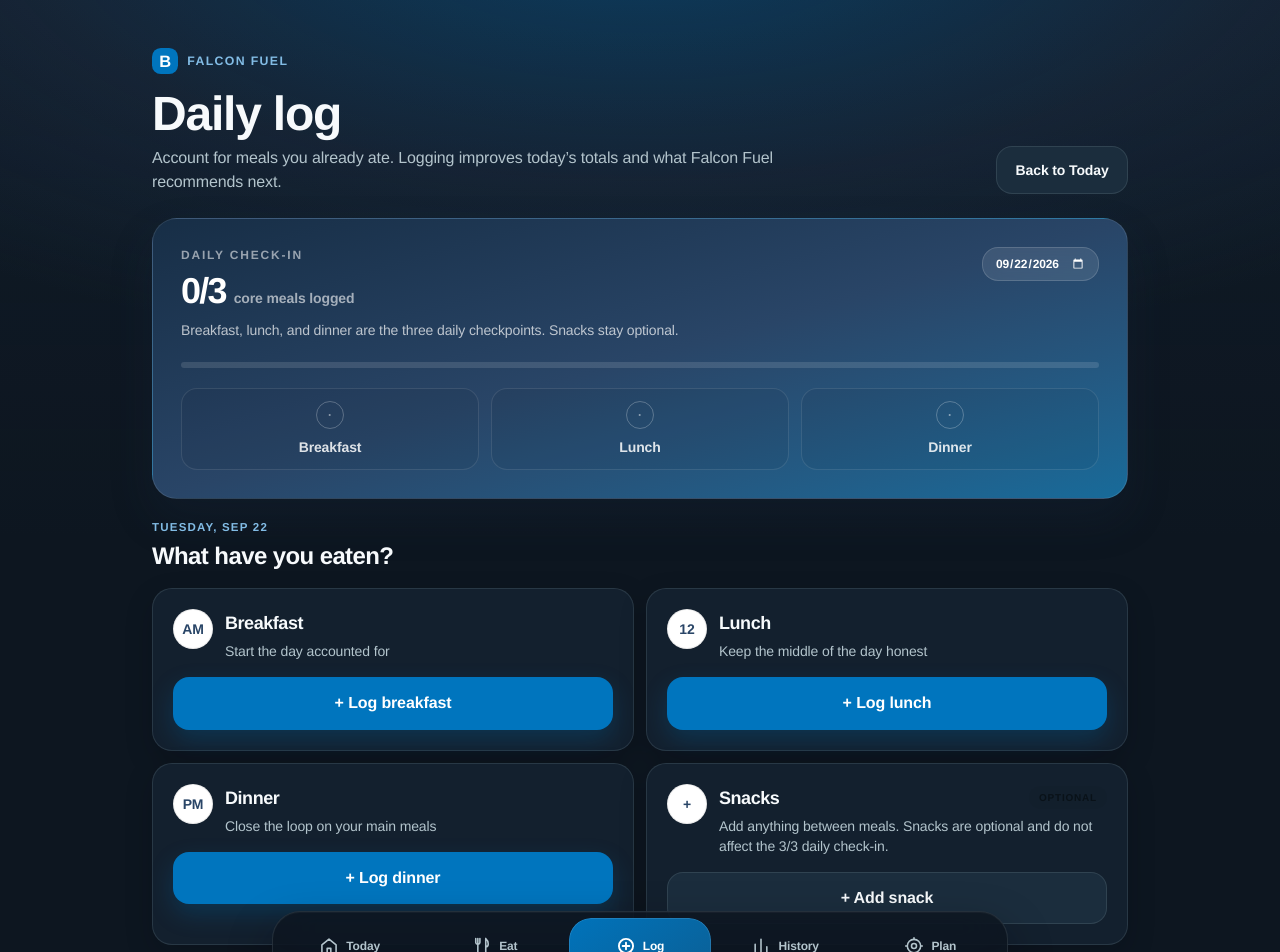
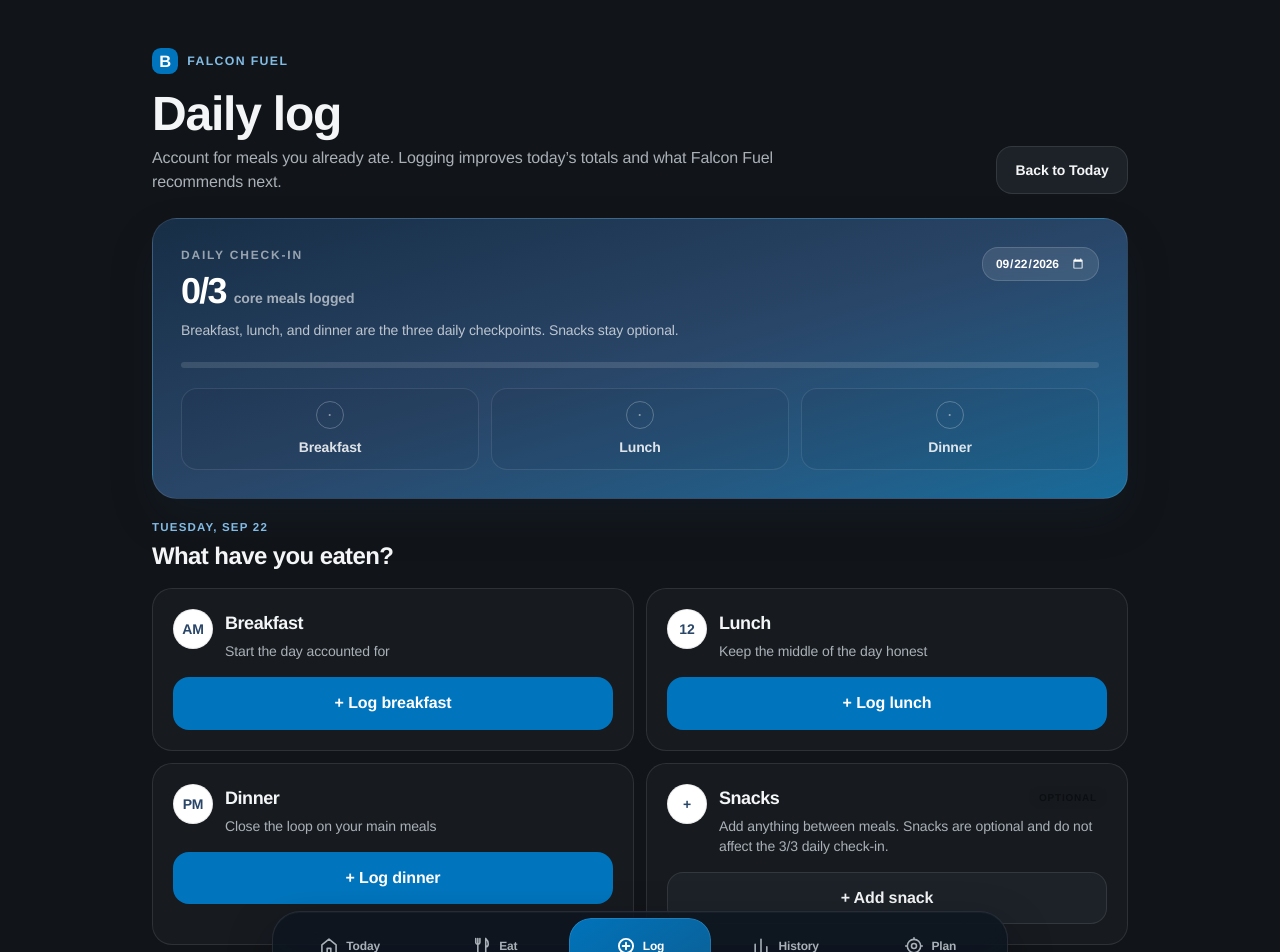
Before and after one commit to JamoV18/Bentley-Fuel, a Next.js app: page /log-meal in a window 1280 px wide. Shown: the top 952 px of the page. Built offline with nearby package versions, Linux system fonts and the light colour scheme.

Commit message:
Refine dark theme to matte paper feel

```diff
--- a/src/app/design-system.css
+++ b/src/app/design-system.css
@@ -1,6 +1,6 @@
 /* Falcon Fuel Global Design System v1
-   MyFitnessPal atmosphere + Lifesum restraint + Uber card discipline,
-   grounded in Bentley University's palette.
+   Bentley identity with a matte, low-chroma product environment.
+   Color should behave like ink on paper, not as the paper itself.
 */
 
 :root {
@@ -17,33 +17,33 @@
   --ff-brand-orange: #f79e31;
   --ff-brand-coral: #fd6f50;
 
-  /* Default dark theme */
-  --ff-canvas: #0d1620;
-  --ff-surface: #142230;
-  --ff-surface-elevated: #1b2d3d;
-  --ff-surface-strong: #22384a;
-  --ff-text-primary: #f7fafc;
-  --ff-text-secondary: #b3c4cc;
-  --ff-text-tertiary: #7b858f;
-  --ff-divider: rgba(179, 196, 204, 0.14);
+  /* Default dark theme: matte paper, intentionally low-chroma. */
+  --ff-canvas: #111418;
+  --ff-surface: #171b20;
+  --ff-surface-elevated: #1c2228;
+  --ff-surface-strong: #242b32;
+  --ff-text-primary: #f4f5f6;
+  --ff-text-secondary: #a9b0b7;
+  --ff-text-tertiary: #747e87;
+  --ff-divider: rgba(244, 245, 246, 0.10);
 
   /* Compatibility aliases: existing screens inherit the new system now. */
   --background: var(--ff-canvas);
   --foreground: var(--ff-text-primary);
-  --brand-950: #10283a;
+  --brand-950: #141a20;
   --brand-900: var(--ff-brand-dark);
   --brand-800: #0b639b;
   --brand-700: var(--ff-brand-blue);
   --brand-600: #168bd0;
-  --brand-100: rgba(130, 188, 229, 0.18);
-  --brand-50: rgba(130, 188, 229, 0.10);
+  --brand-100: rgba(130, 188, 229, 0.16);
+  --brand-50: rgba(130, 188, 229, 0.08);
   --cream: var(--ff-canvas);
-  --surface: rgba(20, 34, 48, 0.94);
+  --surface: rgba(23, 27, 32, 0.97);
   --surface-solid: var(--ff-surface);
   --line: var(--ff-divider);
   --muted: var(--ff-text-secondary);
-  --shadow: 0 18px 44px rgba(2, 10, 18, 0.30), 0 2px 8px rgba(2, 10, 18, 0.18);
-  --shadow-soft: 0 10px 28px rgba(2, 10, 18, 0.20);
+  --shadow: 0 12px 30px rgba(0, 0, 0, 0.18);
+  --shadow-soft: 0 6px 18px rgba(0, 0, 0, 0.14);
 
   /* Spacing */
   --ff-space-1: 4px;
@@ -96,14 +96,14 @@
 
 [data-theme="light"] {
   color-scheme: light;
-  --ff-canvas: #f4f8fb;
+  --ff-canvas: #f6f6f4;
   --ff-surface: #ffffff;
-  --ff-surface-elevated: #eaf1f5;
-  --ff-surface-strong: #dde8ef;
-  --ff-text-primary: #203247;
-  --ff-text-secondary: #5e7080;
+  --ff-surface-elevated: #eff1f2;
+  --ff-surface-strong: #e7e9eb;
+  --ff-text-primary: #171b20;
+  --ff-text-secondary: #626b73;
   --ff-text-tertiary: #7b858f;
-  --ff-divider: rgba(41, 69, 103, 0.12);
+  --ff-divider: rgba(23, 27, 32, 0.11);
 
   --background: var(--ff-canvas);
   --foreground: var(--ff-text-primary);
@@ -114,13 +114,13 @@
   --brand-600: #168bd0;
   --brand-100: #dceef9;
   --brand-50: #edf6fc;
-  --cream: #f8fbfd;
-  --surface: rgba(255, 255, 255, 0.94);
+  --cream: #f8f8f6;
+  --surface: rgba(255, 255, 255, 0.97);
   --surface-solid: #ffffff;
   --line: var(--ff-divider);
   --muted: var(--ff-text-secondary);
-  --shadow: 0 14px 38px rgba(32, 50, 71, 0.10), 0 2px 8px rgba(32, 50, 71, 0.05);
-  --shadow-soft: 0 8px 24px rgba(32, 50, 71, 0.07);
+  --shadow: 0 10px 26px rgba(23, 27, 32, 0.08);
+  --shadow-soft: 0 5px 16px rgba(23, 27, 32, 0.06);
 }
 
 html,
@@ -130,25 +130,20 @@ body {
   font-family: var(--ff-font-sans);
 }
 
+/* The canvas is matte. Brand color appears in content and interaction, not as a chromatic wash. */
 body {
   min-height: 100dvh;
-  background:
-    radial-gradient(115% 62% at 50% -8%, rgba(0, 117, 190, 0.38) 0%, rgba(41, 69, 103, 0.23) 42%, transparent 72%),
-    linear-gradient(180deg, rgba(41, 69, 103, 0.10) 0%, transparent 34rem),
-    var(--ff-canvas);
+  background: var(--ff-canvas);
 }
 
 [data-theme="light"] body {
-  background:
-    radial-gradient(115% 58% at 50% -8%, rgba(130, 188, 229, 0.34) 0%, rgba(0, 117, 190, 0.10) 44%, transparent 72%),
-    var(--ff-canvas);
+  background: var(--ff-canvas);
 }
 
-/* Remove the old decorative grid. The environment should feel atmospheric, not technical. */
 body::before { display: none; }
 
 ::selection {
-  background: rgba(130, 188, 229, 0.40);
+  background: rgba(130, 188, 229, 0.34);
   color: var(--ff-text-primary);
 }
 
@@ -173,7 +168,6 @@ h1 { font-weight: 700; }
 h2,
 h3 { font-weight: 600; }
 
-/* Important numbers should feel prominent without becoming technical. */
 .ff-metric,
 .progress-ring,
 .nutrition-hero [data-metric] {
@@ -186,13 +180,12 @@ h3 { font-weight: 600; }
   border-radius: var(--ff-radius-button);
   background: var(--ff-brand-blue);
   color: #fff;
-  box-shadow: 0 10px 24px rgba(0, 117, 190, 0.24);
-  transition: transform var(--ff-motion-fast) var(--ff-ease-out), box-shadow var(--ff-motion-fast) var(--ff-ease-out), filter var(--ff-motion-fast) ease;
+  box-shadow: none;
+  transition: transform var(--ff-motion-fast) var(--ff-ease-out), background var(--ff-motion-fast) var(--ff-ease-out), filter var(--ff-motion-fast) ease;
 }
 .primary:hover {
   filter: brightness(1.06);
   transform: translateY(-1px);
-  box-shadow: 0 14px 28px rgba(0, 117, 190, 0.28);
 }
 .primary:active { transform: translateY(0) scale(0.99); }
 
@@ -210,34 +203,34 @@ h3 { font-weight: 600; }
 .secondary:hover,
 .choice:hover,
 .chip:hover {
-  border-color: rgba(130, 188, 229, 0.42);
+  border-color: rgba(130, 188, 229, 0.32);
   background: var(--ff-surface-strong);
 }
 
 .choice[data-selected="true"],
 .chip[data-selected="true"] {
-  border-color: rgba(130, 188, 229, 0.70);
-  background: rgba(0, 117, 190, 0.18);
+  border-color: rgba(0, 117, 190, 0.62);
+  background: rgba(0, 117, 190, 0.14);
   color: var(--ff-text-primary);
-  box-shadow: inset 0 0 0 1px rgba(130, 188, 229, 0.20);
+  box-shadow: none;
 }
 
 .field input:focus,
 .field select:focus {
   border-color: var(--ff-brand-blue);
-  box-shadow: 0 0 0 4px rgba(0, 117, 190, 0.14);
+  box-shadow: 0 0 0 3px rgba(0, 117, 190, 0.12);
 }
 
-/* Cards: ordinary surfaces are quiet; emphasis is earned. */
+/* Cards: solid matte surfaces; emphasis comes from hierarchy, not glow. */
 .surface {
   border: 1px solid var(--ff-divider);
   border-radius: var(--ff-radius-card);
-  background: rgba(20, 34, 48, 0.92);
-  box-shadow: var(--shadow-soft);
+  background: var(--ff-surface);
+  box-shadow: none;
   backdrop-filter: none;
 }
 
-[data-theme="light"] .surface { background: rgba(255, 255, 255, 0.94); }
+[data-theme="light"] .surface { background: var(--ff-surface); }
 
 .surface-soft {
   border: 1px solid var(--ff-divider);
@@ -252,7 +245,6 @@ h3 { font-weight: 600; }
 
 .subtle { color: var(--ff-text-secondary); }
 
-/* Keep Bentley identity clean and sans-serif; no faux seal/serif badge in the app shell. */
 .brand-kicker::before {
   background: var(--ff-brand-blue);
   color: white;
@@ -261,7 +253,6 @@ h3 { font-weight: 600; }
 }
 .display-brand { font-family: var(--ff-font-sans); letter-spacing: -0.025em; }
 
-/* Meal imagery stays natural and visually richer than the chrome around it. */
 .meal-image {
   border-color: var(--ff-divider);
   background-color: var(--ff-surface-elevated);
@@ -273,19 +264,19 @@ h3 { font-weight: 600; }
   box-shadow: none;
 }
 
-/* Hybrid floating navigation: stable, obvious, selected item gets a real capsule. */
+/* Hybrid floating navigation: matte shell, Bentley-blue selection. */
 .app-nav {
   border: 1px solid var(--ff-divider);
   border-radius: var(--ff-radius-nav);
-  background: rgba(13, 22, 32, 0.78);
+  background: #191d22;
   padding: 6px;
-  box-shadow: 0 16px 36px rgba(2, 10, 18, 0.26);
-  backdrop-filter: blur(18px) saturate(130%);
+  box-shadow: 0 10px 28px rgba(0, 0, 0, 0.18);
+  backdrop-filter: none;
 }
 
 [data-theme="light"] .app-nav {
-  background: rgba(255, 255, 255, 0.80);
-  box-shadow: 0 14px 32px rgba(32, 50, 71, 0.12);
+  background: rgba(255, 255, 255, 0.97);
+  box-shadow: 0 8px 24px rgba(23, 27, 32, 0.08);
 }
 
 .app-nav-item {
@@ -298,49 +289,64 @@ h3 { font-weight: 600; }
 }
 .app-nav-item:hover {
   color: var(--ff-text-primary);
-  background: rgba(130, 188, 229, 0.09);
+  background: rgba(255, 255, 255, 0.04);
 }
-.app-nav-item[data-active="true"] {
-  color: #fff;
-  background: rgba(0, 117, 190, 0.92);
+.app-nav-item[data-active="true"] { color: #fff; }
+.app-nav-active-pill {
+  border-radius: var(--ff-radius-pill);
+  background: var(--ff-brand-blue);
+  box-shadow: none;
 }
-[data-theme="light"] .app-nav-item[data-active="true"] { color: #fff; }
+.app-nav-content { gap: 0.42rem; }
 .app-nav-item:active { transform: scale(0.98); }
 .app-nav-icon svg { stroke-width: 1.9; }
 .app-nav-item[data-active="true"] .app-nav-icon svg { stroke-width: 2.25; }
 
-/* Nutrition hero: MyFitnessPal-like atmosphere, Bentley palette, Lifesum restraint inside. */
+/* Nutrition emphasis remains Bentley-connected without becoming a gradient card. */
 .nutrition-hero {
-  border: 1px solid rgba(130, 188, 229, 0.15);
+  border: 1px solid rgba(130, 188, 229, 0.13);
   border-radius: var(--ff-radius-hero);
-  background:
-    radial-gradient(circle at 82% 4%, rgba(130, 188, 229, 0.30), transparent 15rem),
-    linear-gradient(145deg, #294567 0%, #0b639b 48%, #10283a 100%);
+  background: #1a2026;
   color: white;
-  box-shadow: 0 18px 44px rgba(2, 10, 18, 0.28);
+  box-shadow: none;
 }
-.nutrition-hero::after { border-color: rgba(255,255,255,0.07); }
+.nutrition-hero::after { border-color: rgba(255,255,255,0.06); }
 .progress-ring {
-  background: conic-gradient(var(--ff-brand-lightblue) var(--value), rgba(255,255,255,.13) 0);
+  background: conic-gradient(var(--ff-brand-blue) var(--value), rgba(255,255,255,.10) 0);
 }
-.progress-ring::before { background: #173147; }
+.progress-ring::before { background: #171b20; }
 .macro-tile {
-  border-color: rgba(255,255,255,.09);
-  background: rgba(13, 22, 32, 0.22);
+  border-color: rgba(255,255,255,.08);
+  background: rgba(255, 255, 255, 0.035);
 }
 
 details.surface-soft > summary::after { color: var(--ff-brand-lightblue); }
 
+/* Today v2 compatibility: preserve its hierarchy, remove the chromatic concept-art treatment. */
+body .ff-v2-hero {
+  background: #1a2026 !important;
+  box-shadow: 0 12px 32px rgba(0, 0, 0, 0.16) !important;
+}
+body .ff-v2-hero-copy {
+  background: #1a2026 !important;
+}
+body .ff-v2-photo-label {
+  background: rgba(17, 20, 24, 0.78) !important;
+  backdrop-filter: none !important;
+}
+body .ff-v2-data-note {
+  border-left-color: rgba(255, 204, 51, 0.72) !important;
+  background: #20211f !important;
+  color: #c8c1a6 !important;
+}
+body .ff-v2-primary-cta {
+  box-shadow: none !important;
+}
+
 @media (max-width: 639px) {
-  body {
-    background:
-      radial-gradient(145% 54% at 50% -4%, rgba(0, 117, 190, 0.42) 0%, rgba(41, 69, 103, 0.20) 43%, transparent 72%),
-      var(--ff-canvas);
-  }
+  body,
   [data-theme="light"] body {
-    background:
-      radial-gradient(145% 50% at 50% -4%, rgba(130, 188, 229, 0.38) 0%, rgba(0, 117, 190, 0.08) 43%, transparent 72%),
-      var(--ff-canvas);
+    background: var(--ff-canvas);
   }
   .app-nav {
     left: max(16px, env(safe-area-inset-left));
```
